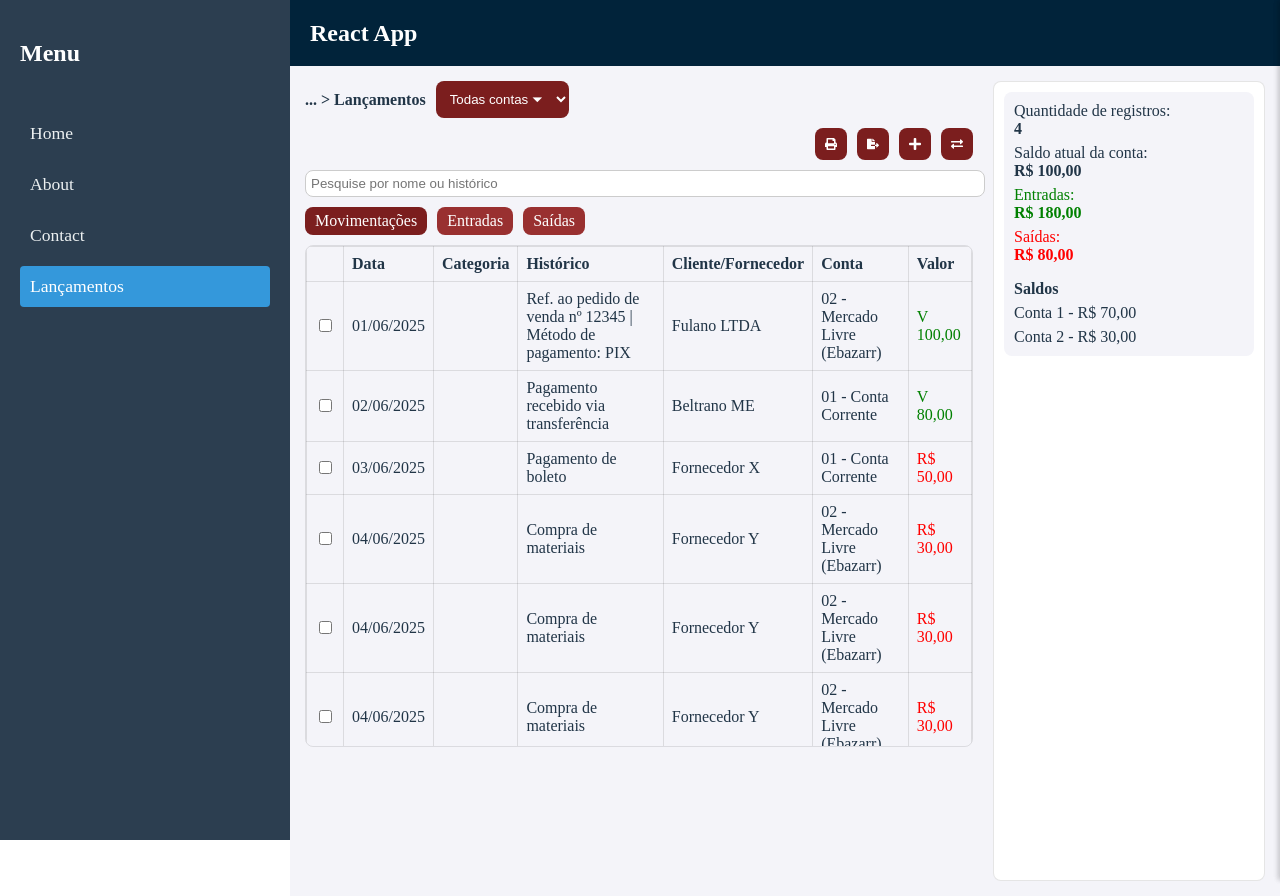
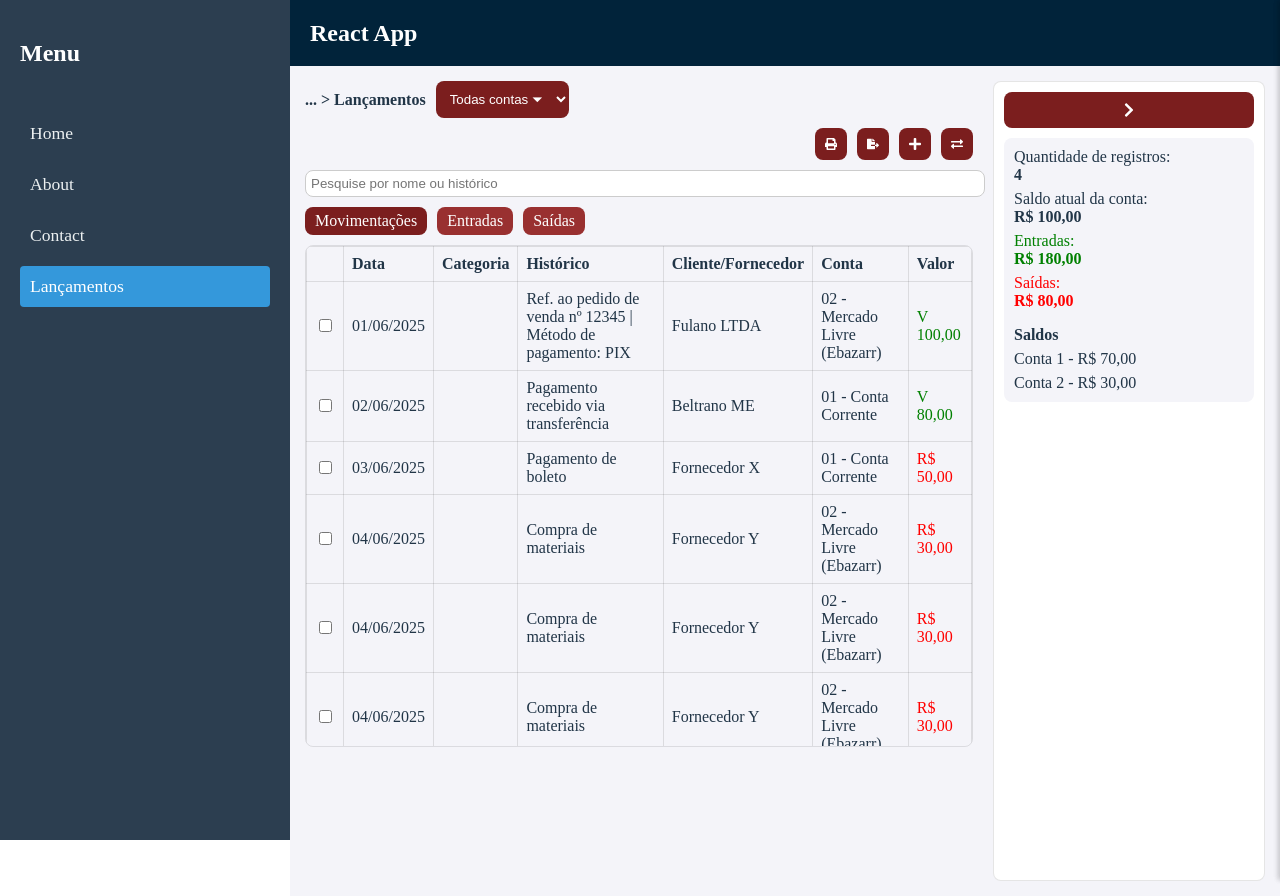
Before and after one commit to Lucas-Guedes-Dev/financeiro-individual-frontend, a React (Vite) app: page /lancamentos in a window 1280 px wide. Shown: the top 896 px of the page. Built offline with nearby package versions, Linux system fonts and the light colour scheme.

Commit message:
Ajuste sidebar

```diff
--- a/src/pages/caixas-bancos/index.tsx
+++ b/src/pages/caixas-bancos/index.tsx
@@ -1,5 +1,5 @@
 import React, { useState } from "react";
-import { FaPrint, FaFileExport, FaPlus, FaExchangeAlt } from "react-icons/fa";
+import { FaPrint, FaFileExport, FaPlus, FaExchangeAlt, FaChevronLeft, FaChevronRight } from "react-icons/fa";
 import {
   Container,
   Breadcrumb,
@@ -12,6 +12,7 @@
   Actions,
   IconButton,
   SidePanel,
+  ToggleButton,
   ButtonGreen,
   Summary,
   SummaryItem,
@@ -32,6 +33,7 @@
   const [tab, setTab] = useState<string>("movimentacoes");
   const [showLaunch, setShowLaunch] = useState(false);
   const [showTransfer, setShowTransfer] = useState(false);
+  const [showInfo, setShowInfo] = useState(true);
   const [category, setCategory] = useState("");
   const [date, setDate] = useState("");
   const [value, setValue] = useState("");
@@ -423,7 +425,11 @@
           </table>
         </TableWrapper>
       </div>
+      {showInfo ? (
         <SidePanel>
+          <ToggleButton onClick={() => setShowInfo(false)}>
+            <FaChevronRight />
+          </ToggleButton>
           <Summary>
             <SummaryItem>
               Quantidade de registros:
@@ -448,6 +454,11 @@
             <div>Conta 2 - R$ 30,00</div>
           </Summary>
         </SidePanel>
+      ) : (
+        <ToggleButton collapsed onClick={() => setShowInfo(true)}>
+          <FaChevronLeft />
+        </ToggleButton>
+      )}
       <SlidePanel open={showLaunch}>
         <button onClick={() => setShowLaunch(false)}>Fechar</button>
         <h3>Lançamento de caixa</h3>
--- a/src/pages/caixas-bancos/style.tsx
+++ b/src/pages/caixas-bancos/style.tsx
@@ -103,6 +103,26 @@
   padding: 10px;
   border-radius: 8px;
   border: 1px solid rgba(0, 0, 0, 0.1);
+`;
+
+export const ToggleButton = styled.button<{ collapsed?: boolean }>`
+  background-color: ${({ theme }) => theme.button.background};
+  color: ${({ theme }) => theme.button.color};
+  border: ${({ theme }) => theme.button.border};
+  padding: ${({ collapsed, theme }) =>
+    collapsed ? "0" : theme.button.padding};
+  border-radius: ${({ collapsed, theme }) =>
+    collapsed ? "8px 0 0 8px" : theme.button.borderRadius};
+  cursor: pointer;
+  display: flex;
+  align-items: center;
+  justify-content: center;
+  ${({ collapsed }) =>
+    collapsed &&
+    `
+    width: 24px;
+    height: 60px;
+  `}
 `;
 
 export const ButtonGreen = styled.button`
```
Lines whose indentation alone changed are shown as unchanged.
